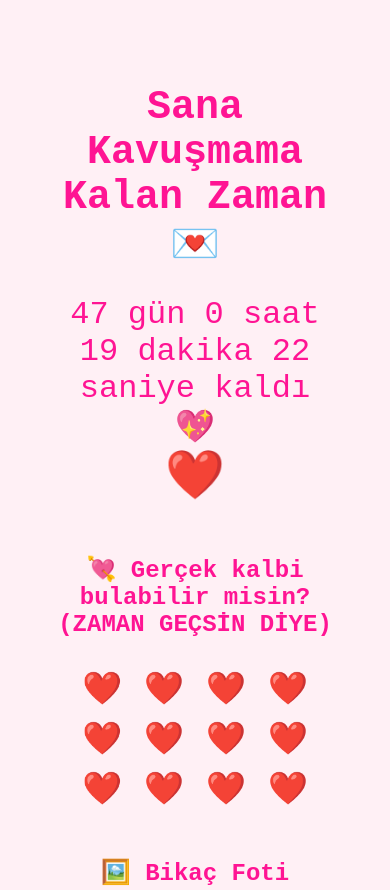
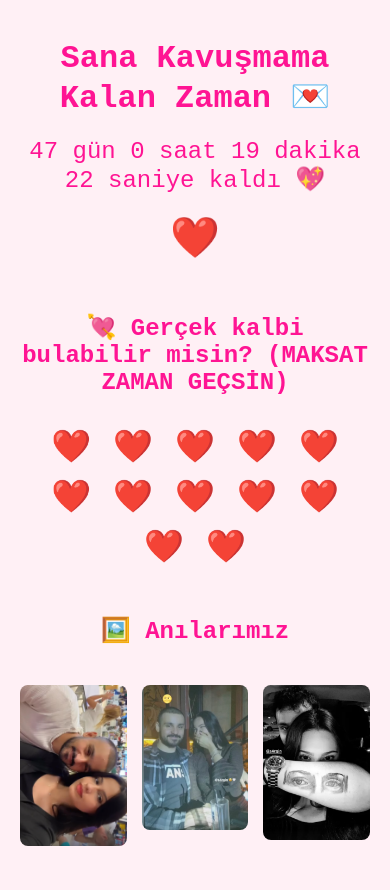
Before and after one commit to mustafas4rgin-cell/mustafas4rgin-cell.github.io, a plain HTML site: page index.html in a window 390 px wide. Shown: the top 890 px of the page. After the commit the page ends 866 px from the top, so only its background shows below. Drawn offline with Linux system fonts and the light colour scheme.

Commit message:
Update index.html

```diff
--- a/index.html
+++ b/index.html
@@ -2,28 +2,36 @@
 <html lang="tr">
 <head>
   <meta charset="UTF-8">
+  <meta name="viewport" content="width=device-width, initial-scale=1">
   <title>Sana Kavuşmama Kalan Zaman 💖</title>
   <style>
+    * {
+      box-sizing: border-box;
+    }
+
     body {
       background: #fff0f5;
       font-family: 'Courier New', monospace;
       color: #ff1493;
       text-align: center;
-      padding: 50px;
+      padding: 20px;
+      margin: 0;
     }
 
     h1 {
       font-size: 2.5rem;
+      margin-top: 20px;
     }
 
     .countdown {
-      font-size: 2rem;
-      margin-top: 20px;
+      font-size: 1.8rem;
+      margin-top: 15px;
     }
 
     .heart {
       font-size: 3rem;
       animation: pulse 1s infinite;
+      margin: 20px 0;
     }
 
     @keyframes pulse {
@@ -53,16 +61,15 @@
     }
 
     #result {
-      font-size: 1.5rem;
+      font-size: 1.2rem;
       margin-top: 20px;
     }
 
-    /* Galeri Stili */
     .gallery {
       display: grid;
-      grid-template-columns: repeat(auto-fit, minmax(150px, 1fr));
+      grid-template-columns: repeat(auto-fit, minmax(120px, 1fr));
       gap: 15px;
-      margin-top: 50px;
+      margin-top: 40px;
     }
 
     .gallery img {
@@ -77,6 +84,34 @@
       box-shadow: 0 0 10px rgba(255, 105, 180, 0.7);
     }
 
+    /* Responsive Metinler */
+    @media (max-width: 768px) {
+      h1 {
+        font-size: 2rem;
+      }
+
+      .countdown {
+        font-size: 1.5rem;
+      }
+
+      .heart {
+        font-size: 2.5rem;
+      }
+
+      #result {
+        font-size: 1rem;
+      }
+    }
+
+    @media (max-width: 480px) {
+      .gallery {
+        grid-template-columns: repeat(auto-fit, minmax(100px, 1fr));
+      }
+
+      .gallery img {
+        border-radius: 8px;
+      }
+    }
   </style>
 </head>
 <body>
@@ -84,16 +119,16 @@
   <div class="countdown" id="countdown"></div>
   <div class="heart">❤️</div>
 
-  <h2 style="margin-top: 50px;">💘 Gerçek kalbi bulabilir misin? (ZAMAN GEÇSİN DİYE)</h2>
+  <h2 style="margin-top: 50px;">💘 Gerçek kalbi bulabilir misin? (MAKSAT ZAMAN GEÇSİN)</h2>
   <div id="game"></div>
   <p id="result"></p>
 
-  <h2 style="margin-top: 50px;">🖼️ Bikaç Foti</h2>
+  <h2 style="margin-top: 50px;">🖼️ Anılarımız</h2>
   <div class="gallery">
     <img src="images/biz1.png" alt="Biz 1">
     <img src="images/biz2.png" alt="Biz 2">
     <img src="images/biz3.png" alt="Biz 3">
-    <!-- İstediğin kadar fotoğraf ekleyebilirsin -->
+    <!-- Daha fazla fotoğraf ekleyebilirsin -->
   </div>
 
   <script>
```
